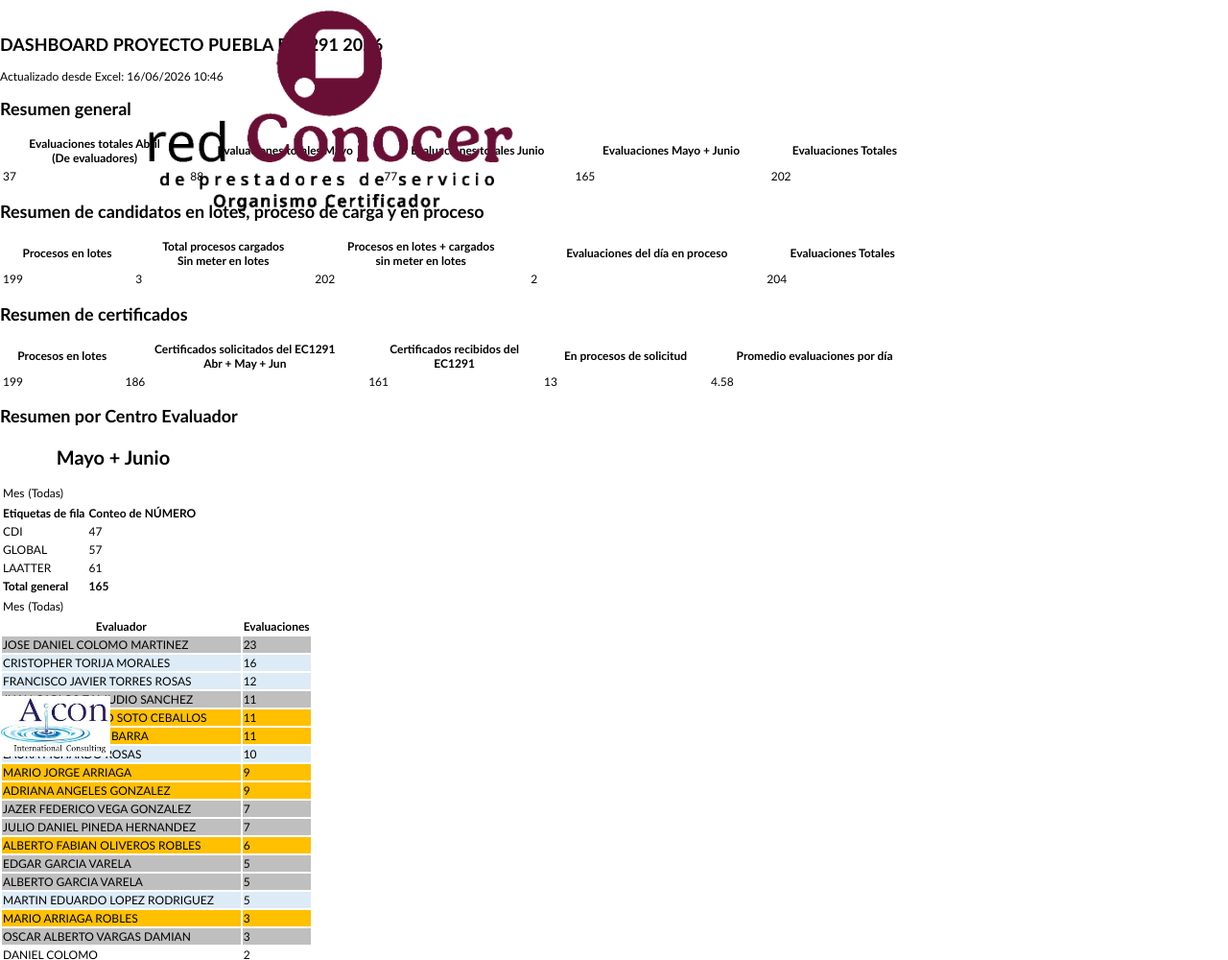
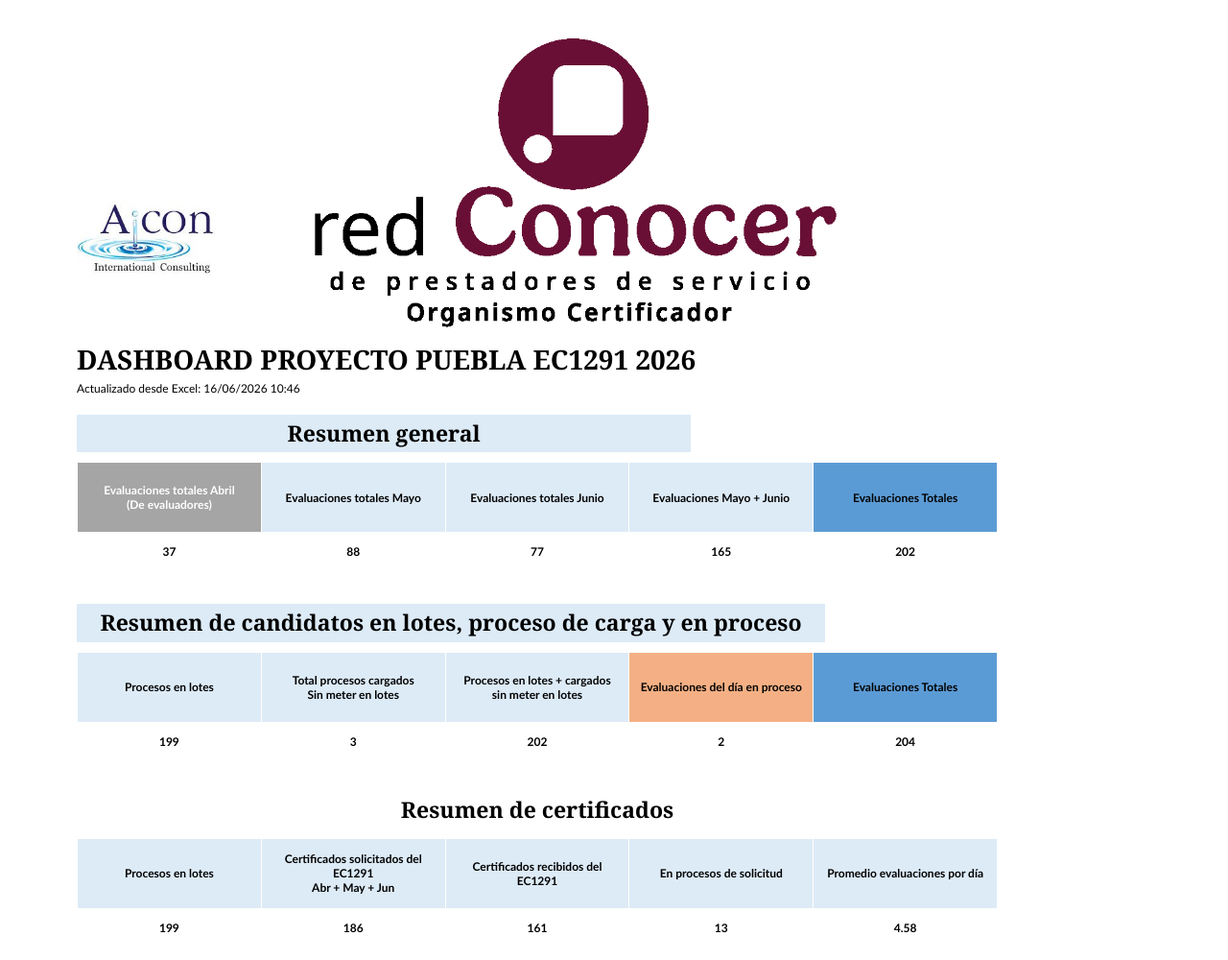
Before and after one commit to antoniomoreno-aicon/Dashboard-EC1291-Puebla, a website: page index.html in a window 1280 px wide. Shown: the top 1000 px of the page at 96% size. Drawn offline with Linux system fonts and the light colour scheme.

Commit message:
Update styles.css

```diff
--- a/styles.css
+++ b/styles.css
@@ -2,210 +2,197 @@
 body {
   margin: 0;
   padding: 0;
-  background: #ffffff;
-  color: #000000;
+  background: #fff;
+  color: #000;
   font-family: Calibri, Arial, sans-serif;
   font-size: 12px;
 }
 
 .page {
   width: 100%;
-  overflow-x: auto;
-  background: #ffffff;
-  padding: 20px 0 40px;
+  overflow: auto;
+  background: #fff;
 }
 
-.excel-sheet {
-  width: 1220px;
+.dashboard-excel {
+  width: 1120px;
   margin: 0 auto;
-  background: #ffffff;
-  padding: 0 0 40px;
+  background: #fff;
+  padding: 0 0 60px;
 }
 
-.excel-header {
-  display: grid;
-  grid-template-columns: 360px 1fr;
-  align-items: end;
-  min-height: 150px;
-  margin-bottom: 12px;
-}
-
-.logos {
+.top-excel {
   position: relative;
-  height: 150px;
+  width: 100%;
+  height: 355px;
 }
 
 .logo-aicon {
   position: absolute;
   left: 0;
-  bottom: 12px;
-  width: 115px;
+  top: 210px;
+  width: 145px;
   height: auto;
 }
 
 .logo-conocer {
   position: absolute;
-  left: 150px;
-  top: 0;
-  width: 390px;
-  max-width: 390px;
+  left: 240px;
+  top: 24px;
+  width: 560px;
   height: auto;
 }
 
-.title-block {
-  padding-left: 12px;
-  padding-bottom: 4px;
-}
-
-.title-block h1 {
-  margin: 0 0 12px;
+.main-title {
+  margin: 0 0 4px 0;
   font-family: Cambria, Georgia, serif;
   font-size: 28px;
   font-weight: 700;
-  color: #000000;
+  color: #000;
 }
 
-.title-block p {
-  margin: 2px 0;
-  font-size: 11px;
-  font-style: italic;
+.updated {
+  margin: 0 0 20px 0;
+  font-size: 12px;
 }
 
-.title-block span {
+.bar-title {
+  width: 620px;
+  margin: 0 0 10px 0;
+  padding: 7px 10px;
+  background: #DDEBF7;
+  font-family: Cambria, Georgia, serif;
+  font-size: 23px;
   font-weight: 700;
+  text-align: center;
+  line-height: 1.1;
 }
 
-.section-title {
-  width: 620px;
-  margin: 18px 0 10px;
-  padding: 5px 8px;
+.bar-title.wide {
+  width: 760px;
+}
+
+.plain-title {
+  width: 960px;
+  margin: 32px 0 14px 0;
   font-family: Cambria, Georgia, serif;
-  font-size: 24px;
+  font-size: 23px;
   font-weight: 700;
   text-align: center;
-  color: #000000;
+}
+
+.summary-table {
+  border-collapse: collapse;
+  table-layout: fixed;
+  width: 960px;
+  margin: 0 0 34px 0;
+}
+
+.summary-table th,
+.summary-table td {
+  border: 1px solid #fff;
+  text-align: center;
+  vertical-align: middle;
+  color: #000;
+}
+
+.summary-table th {
+  height: 58px;
+  background: #DDEBF7;
+  font-size: 12px;
+  font-weight: 700;
+  padding: 7px;
+}
+
+.summary-table td {
+  height: 29px;
+  background: #fff;
+  font-size: 12px;
+  font-weight: 700;
+  padding: 5px;
+}
+
+.summary-table .gray {
+  background: #A5A5A5;
+  color: #fff;
+}
+
+.summary-table .blue-strong {
+  background: #5B9BD5;
+}
+
+.summary-table .orange {
+  background: #F4B084;
+}
+
+.numbers td {
+  font-weight: 700;
 }
 
 .month-title {
   width: 220px;
-  margin: 14px 0 10px;
-  padding: 5px 8px;
-  font-size: 20px;
+  margin: 0 0 16px 0;
+  padding: 7px 10px;
+  background: #DDEBF7;
+  font-size: 18px;
   font-weight: 700;
   text-align: center;
-  color: #000000;
 }
 
-.blue {
-  background: #DDEBF7;
+.pivot-layout {
+  display: grid;
+  grid-template-columns: 310px 440px;
+  gap: 78px;
+  align-items: start;
 }
 
-.excel-table {
-  border-collapse: collapse;
-  table-layout: fixed;
-  margin-bottom: 18px;
-}
-
-.summary-table {
-  width: 960px;
-}
-
-.excel-table th,
-.excel-table td {
-  border: 1px solid #ffffff;
-  padding: 8px 10px;
-  text-align: center;
-  vertical-align: middle;
-  color: #000000;
-}
-
-.excel-table th {
-  height: 54px;
-  background: #DDEBF7;
-  font-size: 13px;
-  font-weight: 700;
-  white-space: normal;
-}
-
-.excel-table td {
-  height: 24px;
-  background: #ffffff;
-  font-size: 13px;
-  font-weight: 700;
-}
-
-.excel-table .gray {
-  background: #A5A5A5;
-  color: #ffffff;
-}
-
-.excel-table .dark-blue {
-  background: #5B9BD5;
-}
-
-.excel-table .orange {
-  background: #F4B084;
-}
-
-.excel-grid {
-  display: grid;
-  gap: 42px;
-  align-items: start;
-  margin-bottom: 24px;
-}
-
-.two-cols {
-  grid-template-columns: 310px 440px;
-}
-
-.pivot-table {
+.filter,
+.pivot {
   border-collapse: collapse;
   table-layout: fixed;
   width: 100%;
-  margin-bottom: 10px;
+  margin-bottom: 12px;
 }
 
-.pivot-table th,
-.pivot-table td {
-  border: 1px solid #ffffff;
-  padding: 5px 8px;
-  height: 22px;
-  font-size: 12px;
-  color: #000000;
-  vertical-align: middle;
+.filter td {
+  height: 24px;
+  border: 1px solid #fff;
+  background: #fff;
+  padding: 4px 8px;
+  font-size: 11px;
 }
 
-.pivot-table th {
+.filter td:last-child {
+  text-align: right;
+}
+
+.pivot th,
+.pivot td {
+  height: 24px;
+  border: 1px solid #fff;
+  padding: 4px 8px;
+  font-size: 11px;
+  color: #000;
+}
+
+.pivot th {
   background: #DDEBF7;
   font-weight: 700;
   text-align: left;
 }
 
-.pivot-table th:last-child,
-.pivot-table td:last-child {
+.pivot th:last-child,
+.pivot td:last-child {
   text-align: center;
+  font-weight: 700;
 }
 
-.filter-label,
-.filter-value {
-  border: none !important;
-  background: #ffffff !important;
-  text-align: left !important;
-  font-weight: 400 !important;
-}
-
-.evaluator-table {
-  width: 440px;
-}
-
-.evaluator-table td:first-child {
+.pivot td:first-child {
   text-align: left;
 }
 
-.evaluator-table td:last-child {
-  width: 85px;
-  text-align: center;
-  font-weight: 700;
+.evaluator {
+  width: 440px;
 }
 
 .gray-row td {
@@ -221,17 +208,16 @@
 }
 
 .total td {
+  background: #fff;
   font-weight: 700;
-  background: #ffffff;
 }
 
 @media (max-width: 900px) {
-  .excel-sheet {
-    width: 1220px;
+  .dashboard-excel {
     margin: 0;
   }
 
   .page {
-    padding: 10px;
+    overflow: auto;
   }
 }
```
